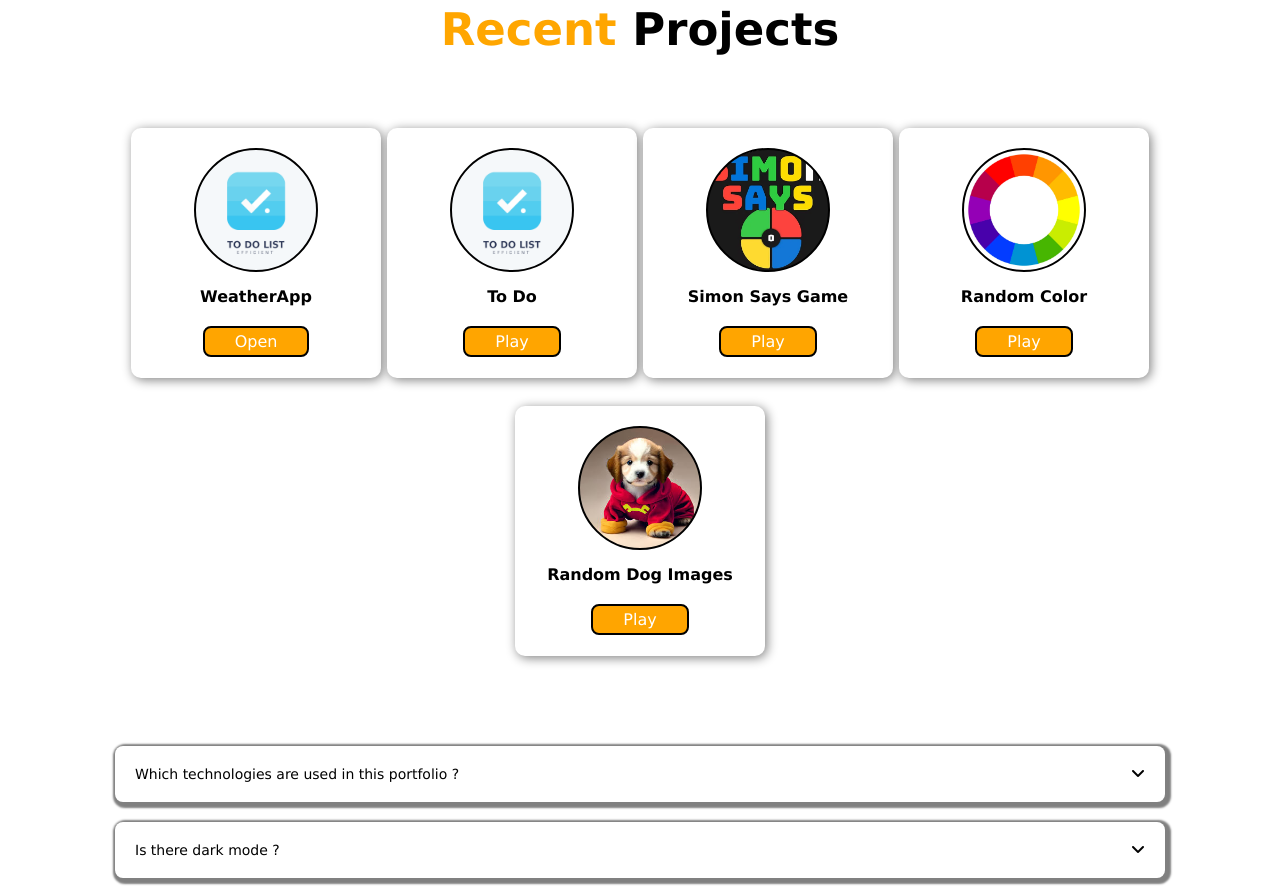
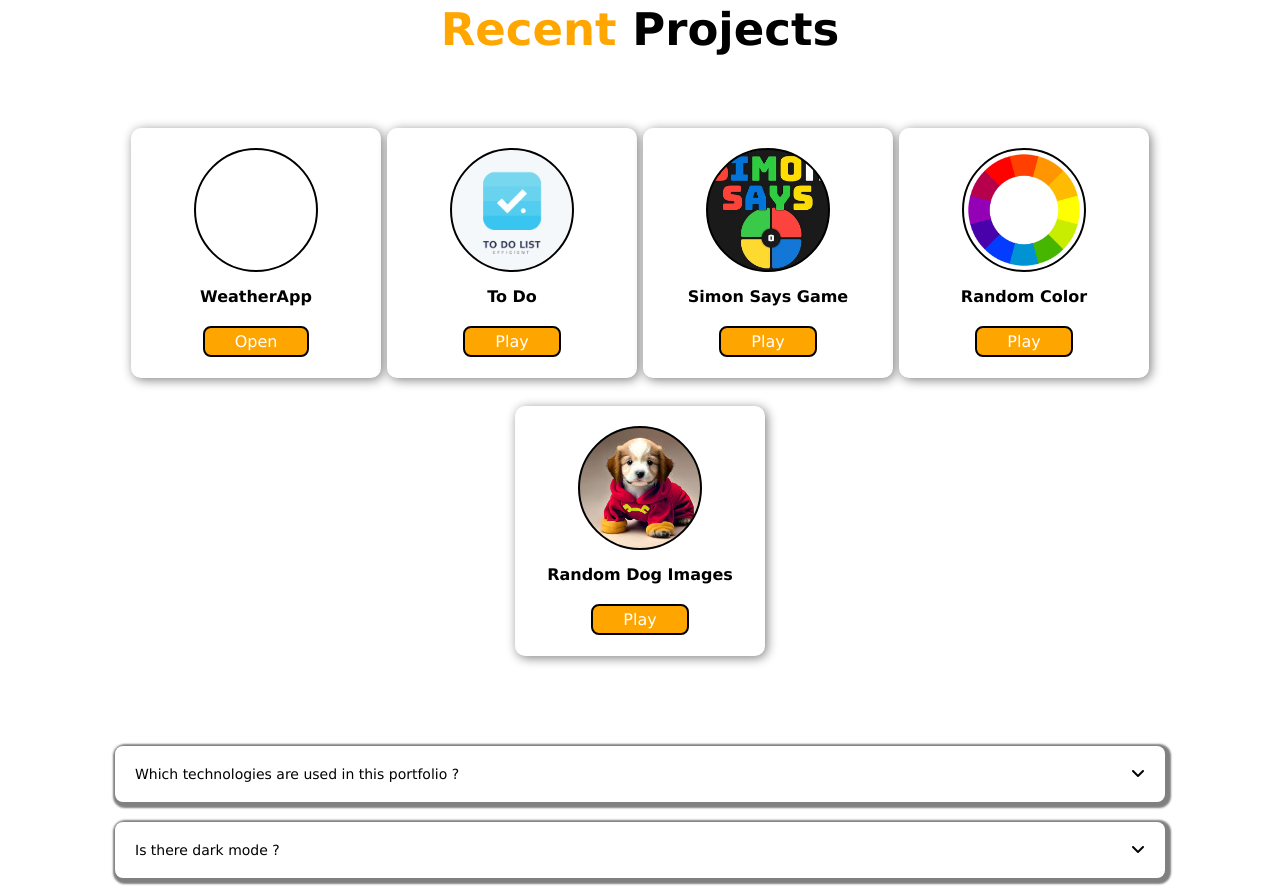
Before and after one commit to prince-8888/portfolio, a plain HTML site: page index.html in a window 1280 px wide. Shown: the part 1996-2890 px from the top of the page. Drawn offline with nearby package versions, Linux system fonts and the light colour scheme; a web font is replaced by a local one.

Commit message:
Update index.html

```diff
--- a/index.html
+++ b/index.html
@@ -137,7 +137,7 @@
   <div class="main5">
 
  <div class="box5">
-      <div class="img1 img2 img8"></div>
+      <div class="img1 img8"></div>
       <h4>WeatherApp</h4>
       <a href="weather.html" target="main" class="links">Open</a>
     </div>
```
